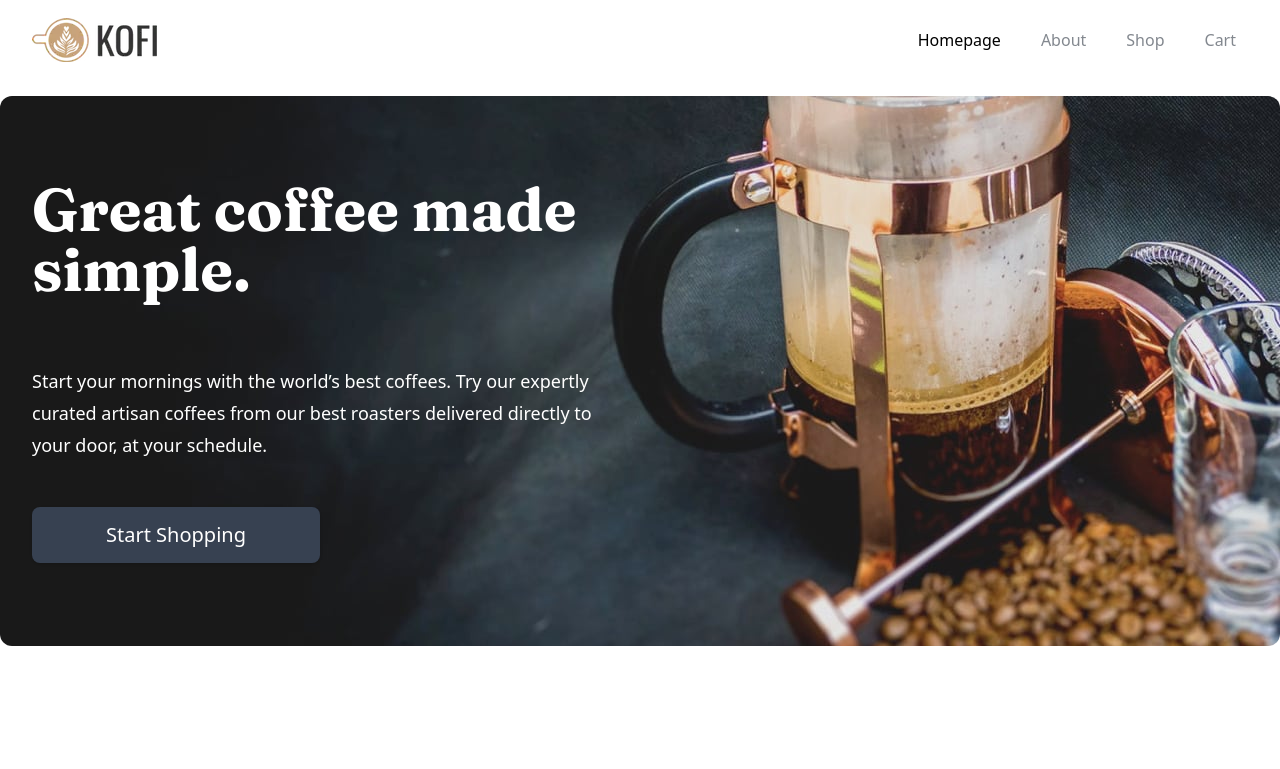
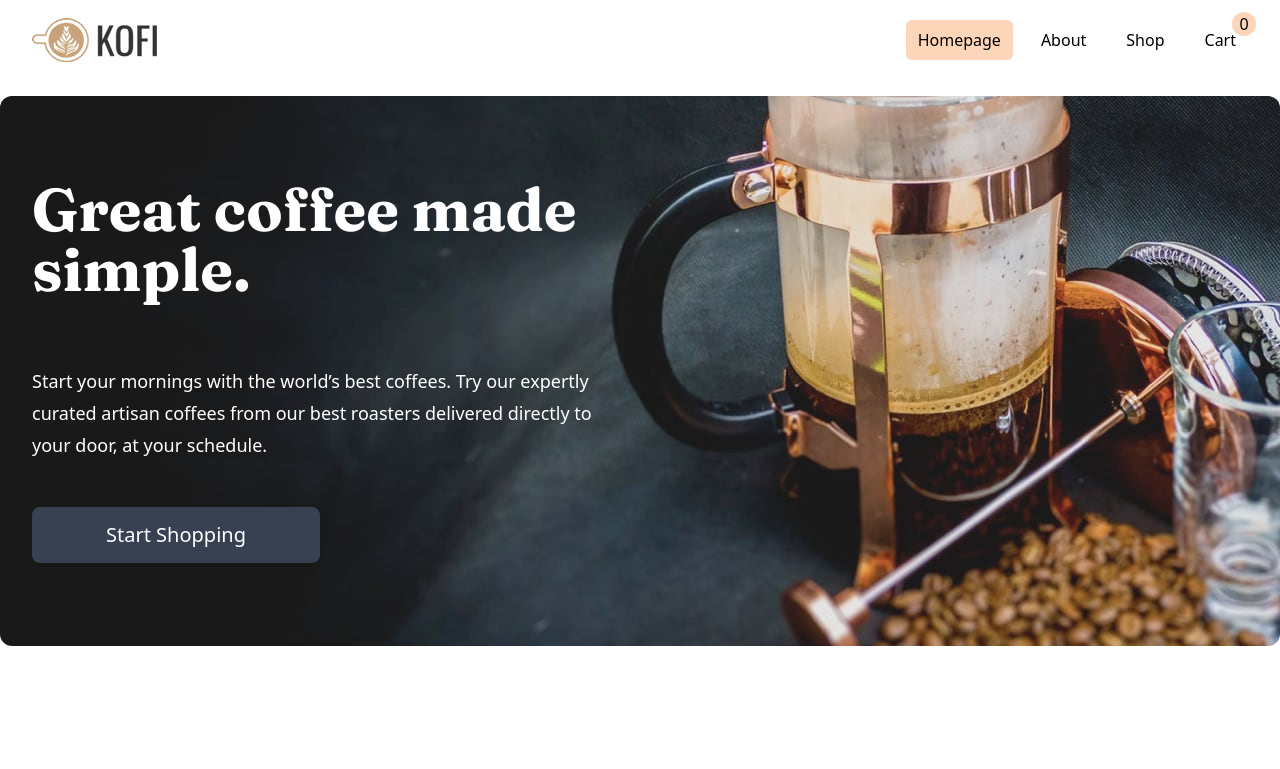
Before and after one commit to mario130/Kofi, a Next.js app: page / in a window 1280 px wide. Shown: the top 769 px of the page. Built offline with nearby package versions, Linux system fonts and the light colour scheme.

Commit message:
feat: add cart length indicator

```diff
--- a/src/app/_components/Nav.tsx
+++ b/src/app/_components/Nav.tsx
@@ -9,6 +9,8 @@ import { Button } from "./ui/button";
 import { ShoppingCartIcon } from "@heroicons/react/24/outline";
 import useCart from "@/store/useCart";
 import { useEffect } from "react";
+import { Badge } from "./ui/badge";
+import { cn } from "@/lib/utils";
 
 const navigation = [
   { name: "Homepage", href: "/" },
@@ -23,7 +25,7 @@ function classNames(...classes: string[]) {
 
 export default function Nav() {
   const pathname = usePathname();
-  const { loadItems } = useCart();
+  const { loadItems, items } = useCart();
 
   useEffect(() => loadItems(), []);
 
@@ -37,9 +39,12 @@ export default function Nav() {
                 <Link href={"/cart"}>
                   <Button
                     variant="ghost"
-                    className="mr-2 rounded-md p-2 hover:bg-secondary hover:bg-opacity-70 focus:outline-none focus:ring-2 focus:ring-inset focus:ring-white"
+                    className="relative mr-3 rounded-md p-2 hover:bg-secondary hover:bg-opacity-70 focus:outline-none focus:ring-2 focus:ring-inset focus:ring-white"
                   >
                     <ShoppingCartIcon className="h-6 w-6" />
+                    <span className="absolute -top-3 -right-3 bg-secondary rounded-full w-4 h-4 flex items-center justify-center p-3">
+                      {items.length}
+                    </span>
                   </Button>
                 </Link>
                 {/* Mobile menu button*/}
@@ -73,14 +78,20 @@ export default function Nav() {
                       <Link
                         key={item.name}
                         href={item.href}
-                        className={classNames(
-                          pathname === item.href
-                            ? "text-black"
-                            : "text-t-gray hover:text-black",
-                          "rounded-md px-3 py-2 font-medium"
+                        className={cn(
+                          "block rounded-md px-3 py-2 text-base font-medium relative",
+                          {
+                            "bg-secondary": pathname === item.href,
+                            "hover:bg-secondary hover:bg-opacity-60": pathname !== item.href,
+                          },
                         )}
                       >
                         {item.name}
+                        {item.name === "Cart" &&
+                          <span className="absolute -top-2 -right-2 bg-secondary rounded-full w-4 h-4 flex items-center justify-center p-3">
+                            {items.length}
+                          </span>
+                        }
                       </Link>
                     ))}
                   </div>
@@ -91,16 +102,17 @@ export default function Nav() {
 
           <Disclosure.Panel className="sm:hidden">
             <div className="space-y-1 px-2 pb-3 pt-2">
-              {navigation.map((item) => (
+              {navigation.map((item) => item.name !== "Cart" && (
                 <Disclosure.Button
                   key={item.name}
                   as="a"
                   href={item.href}
-                  className={classNames(
-                    pathname === item.href
-                      ? "bg-secondary"
-                      : "hover:bg-secondary hover:bg-opacity-60",
-                    "block rounded-md px-3 py-2 text-base font-medium"
+                  className={cn(
+                    "block rounded-md px-3 py-2 text-base font-medium",
+                    {
+                      "bg-secondary": pathname === item.href,
+                      "hover:bg-secondary hover:bg-opacity-60": pathname !== item.href,
+                    }
                   )}
                 >
                   {item.name}
```
